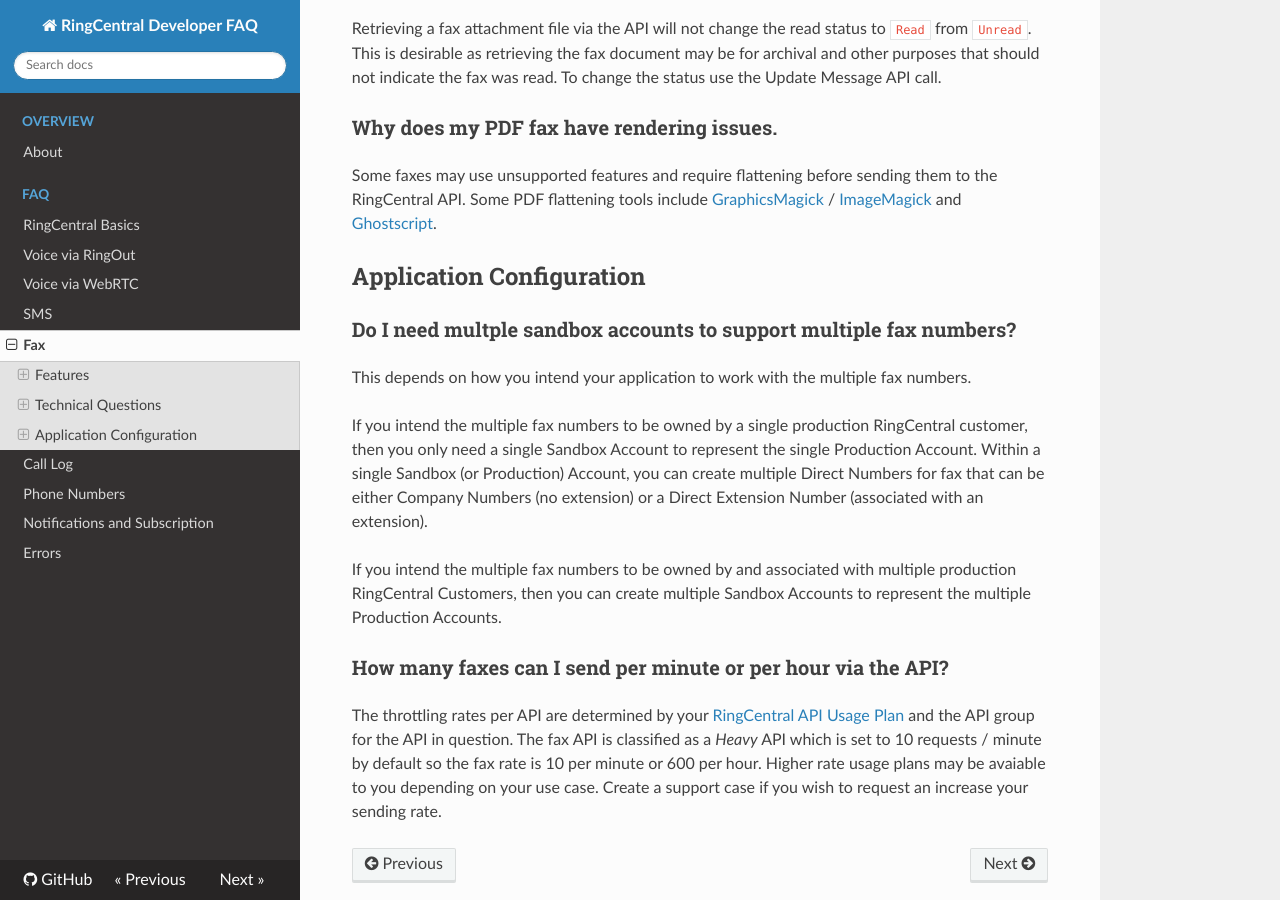
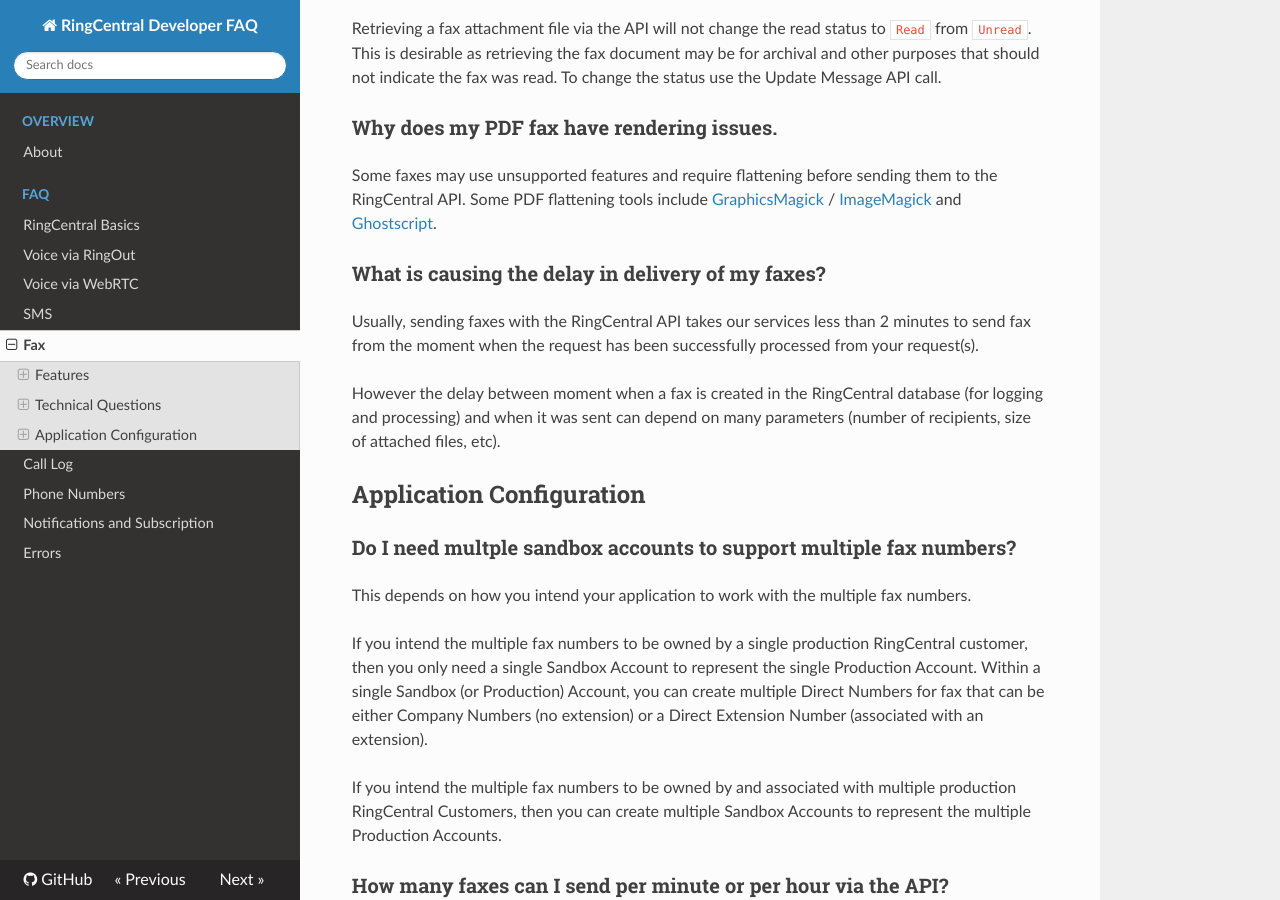
Before and after one commit to ringcentral/ringcentral-faq, an MkDocs documentation site: the page built from docs/fax.md, in a window 1280 px wide and 900 px high, scrolled down 2314 px. Built offline with MkDocs 1.6.1, drawn with Linux system fonts in a browser that asks for light colours; nearby versions of some CDN libraries; old or Windows-style settings are respelled for this version of MkDocs.

Commit message:
Provide more information (from RC Engineer) about most common reasons for delays in sending faxes

```diff
--- a/docs/fax.md
+++ b/docs/fax.md
@@ -62,6 +62,12 @@
 
 Some faxes may use unsupported features and require flattening before sending them to the RingCentral API. Some PDF flattening tools include [GraphicsMagick](http://www.graphicsmagick.org/) / [ImageMagick](http://www.imagemagick.org/) and [Ghostscript](http://www.ghostscript.com/).
 
+### What is causing the delay in delivery of my faxes?
+
+Usually, sending faxes with the RingCentral API takes our services less than 2 minutes to send fax from the moment when the request has been successfully processed from your request(s).
+
+However the delay between moment when a fax is created in the RingCentral database (for logging and processing) and when it was sent can depend on many parameters (number of recipients, size of attached files, etc).
+
 ## Application Configuration
 
 ### Do I need multple sandbox accounts to support multiple fax numbers?
```
